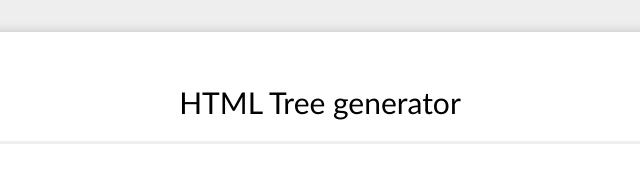
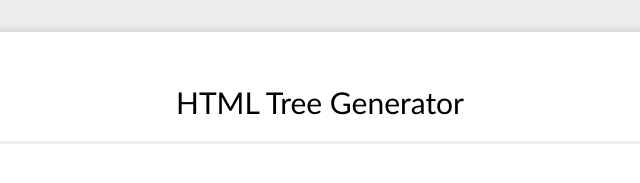
Before and after one commit to yoksel/html-tree, a plain HTML site: page en/index.html in a window 1280 px wide. Shown: the top 183 px of the page, 320-960 px from the left. Drawn offline with Linux system fonts and the light colour scheme.

Commit message:
Update 2020-07-18T15:10:43.952Z

```diff
--- a/en/index.html
+++ b/en/index.html
@@ -2,13 +2,13 @@
 <html class="gnr-html" lang="en">
 <head>
   <meta charset="UTF-8">
-  <title>HTML Tree generator</title>
+  <title>HTML Tree Generator</title>
   <link rel="stylesheet" href="../assets/css/styles.css">
 </head>
 <body class="gnr-body">
   <div class="gnr-page">
     <header class="gnr-page__header">
-      <h1 class="gnr-page__title">HTML Tree generator</h1>
+      <h1 class="gnr-page__title">HTML Tree Generator</h1>
 
       <ul class="gnr-page__langs">
         <li class="gnr-page__langs-item">
```
